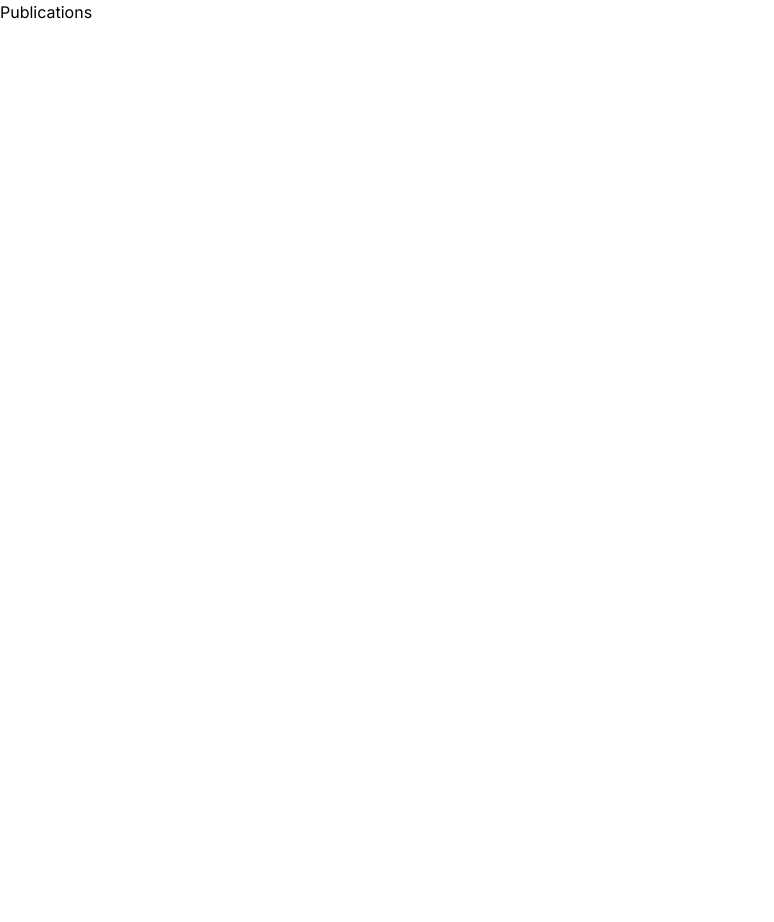
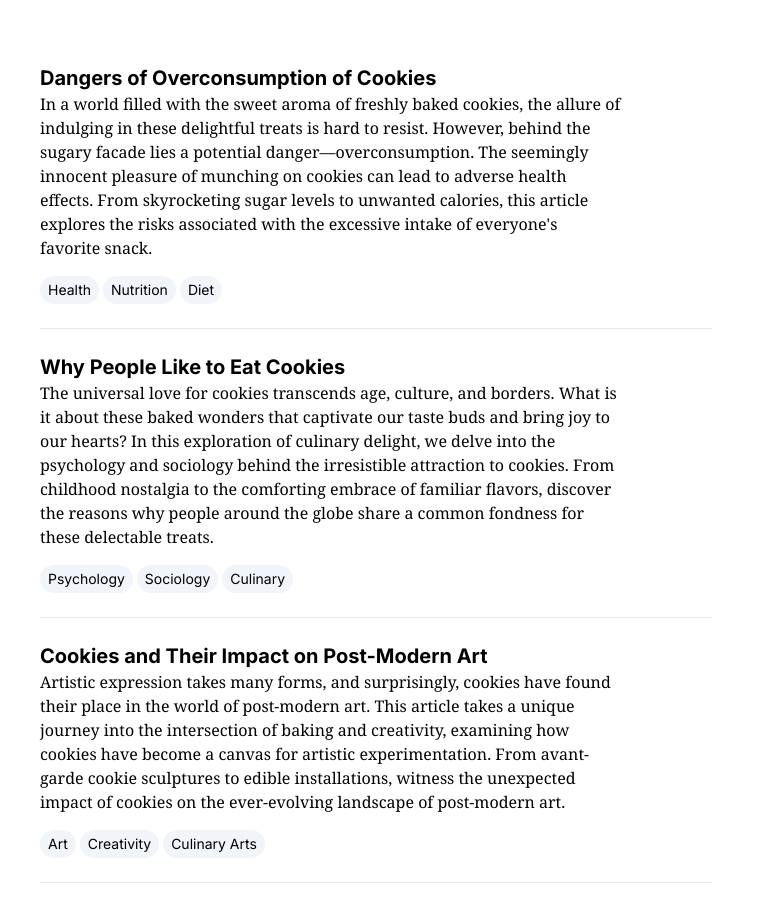
Before and after one commit to Harmxn02/harmansingh.nl, a Next.js app: page /publications in a window 1280 px wide. Shown: the whole page, without its empty margins (0-774 px from the left). Before the commit the page ends 800 px from the top, so only its background shows below. Built offline with nearby package versions, Linux system fonts and the light colour scheme.

Commit message:
work out example page routes

```diff
--- /dev/null
+++ b/src/app/publications/Publication.jsx
@@ -0,0 +1,20 @@
+import React from "react";
+
+const Publication = ({ publication }) => {
+	return (
+		<div key={publication.key} className="border-b  py-6">
+			<h1 className="font-bold text-xl">{publication.title}</h1>
+			<p className="font-serif max-w-prose">{publication.description}</p>
+
+			<ul className="flex gap-1 mt-4">
+                {publication.themes.map((theme) => {
+                    return (
+                        <li key={theme.key} className="bg-slate-100 text-sm rounded-full px-2 py-1">{theme}</li>
+                    )
+                } )}
+            </ul>
+		</div>
+	);
+};
+
+export default Publication;
--- a/src/app/publications/page.jsx
+++ b/src/app/publications/page.jsx
@@ -1,11 +1,22 @@
-import React from 'react'
+import React from "react";
+import publications from "./publications.json";
+import Publication from "./Publication";
 
 const page = () => {
-  return (
-    <div>
-        <h1>Publications</h1>
-    </div>
-  )
-}
+	return (
+		<div className="max-w-2xl m-10">
+			<div>
+				{publications.map((publication) => {
+					return (
+						<Publication
+							key={publication.key}
+							publication={publication}
+						/>
+					);
+				})}
+			</div>
+		</div>
+	);
+};
 
-export default page
+export default page;
--- /dev/null
+++ b/src/app/publications/publications.json
@@ -0,0 +1,23 @@
+[
+	{
+		"id": 1,
+		"title": "Dangers of Overconsumption of Cookies",
+		"description": "In a world filled with the sweet aroma of freshly baked cookies, the allure of indulging in these delightful treats is hard to resist. However, behind the sugary facade lies a potential danger—overconsumption. The seemingly innocent pleasure of munching on cookies can lead to adverse health effects. From skyrocketing sugar levels to unwanted calories, this article explores the risks associated with the excessive intake of everyone's favorite snack.",
+		"url": "www.google.com",
+        "themes": ["Health", "Nutrition", "Diet"]
+	},
+	{
+		"id": 2,
+		"title": "Why People Like to Eat Cookies",
+		"description": "The universal love for cookies transcends age, culture, and borders. What is it about these baked wonders that captivate our taste buds and bring joy to our hearts? In this exploration of culinary delight, we delve into the psychology and sociology behind the irresistible attraction to cookies. From childhood nostalgia to the comforting embrace of familiar flavors, discover the reasons why people around the globe share a common fondness for these delectable treats.",
+		"url": "www.google.com",
+        "themes": ["Psychology", "Sociology", "Culinary"]
+	},
+	{
+		"id": 3,
+		"title": "Cookies and Their Impact on Post-Modern Art",
+		"description": "Artistic expression takes many forms, and surprisingly, cookies have found their place in the world of post-modern art. This article takes a unique journey into the intersection of baking and creativity, examining how cookies have become a canvas for artistic experimentation. From avant-garde cookie sculptures to edible installations, witness the unexpected impact of cookies on the ever-evolving landscape of post-modern art.",
+		"url": "www.google.com",
+        "themes": ["Art", "Creativity", "Culinary Arts"]
+	}
+]
--- /dev/null
+++ b/src/app/socials/page.jsx
@@ -0,0 +1,16 @@
+import React from "react";
+
+const page = () => {
+	return (
+		<html>
+			<head>
+				<meta
+					http-equiv="refresh"
+					content="0; url=https://linktr.ee/harmanpsingh"
+				/>
+			</head>
+		</html>
+	);
+};
+
+export default page;
```
